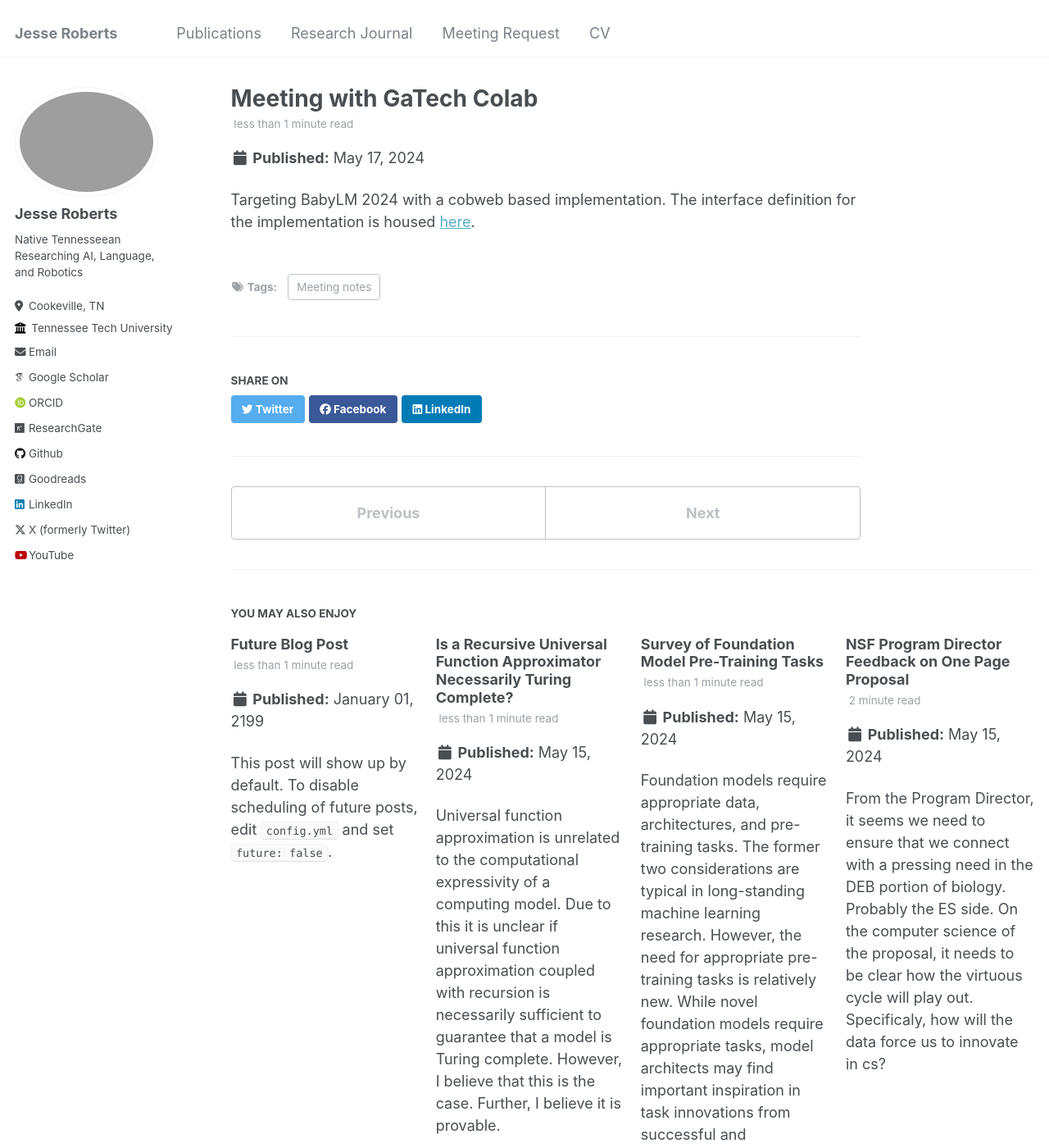
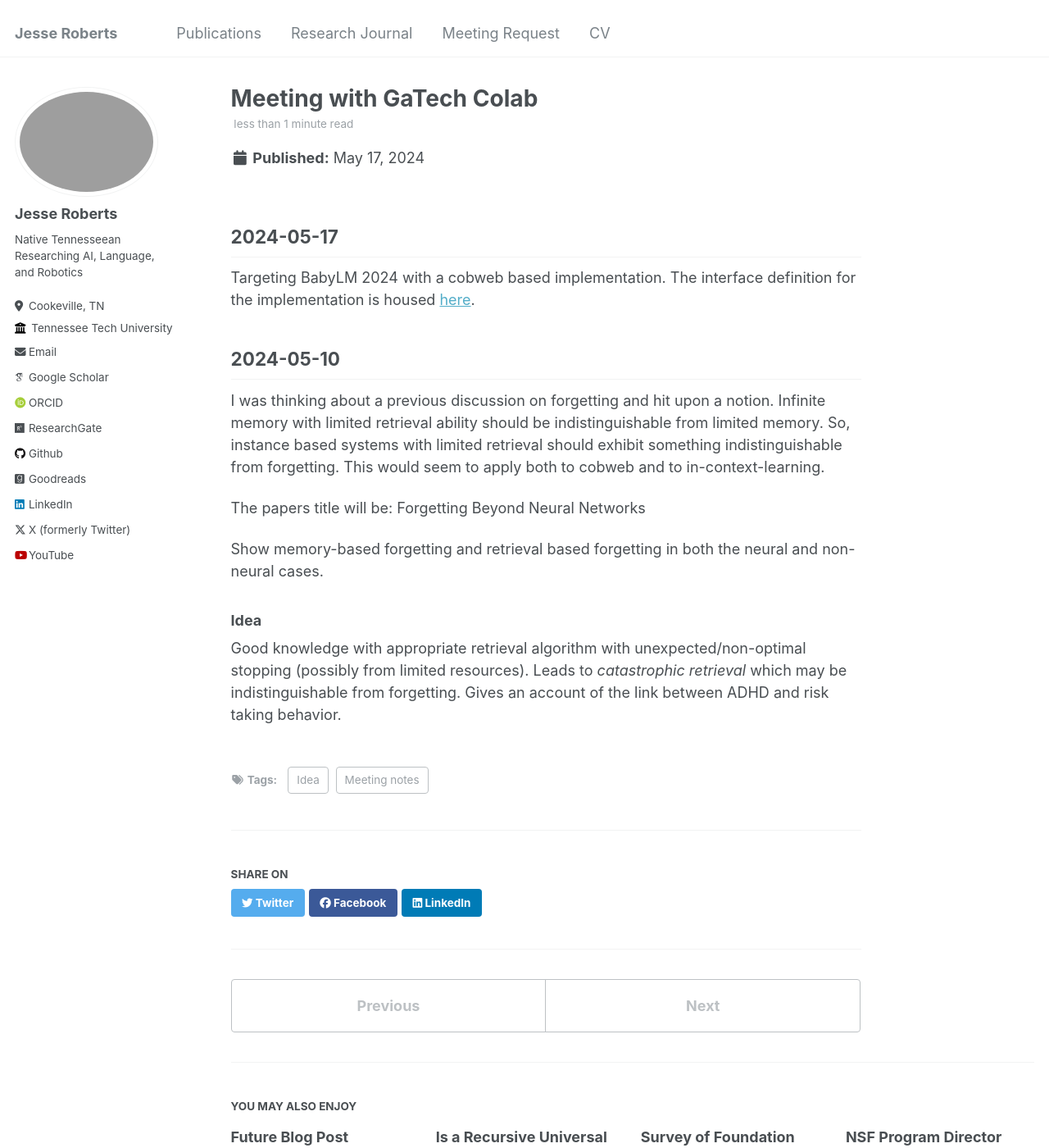
Before and after one commit to JesseTNRoberts/JesseTNRoberts.github.io, a Jekyll site: the page built from _posts/2024-05-17-MeetingNotesMacClellan.md, in a window 1280 px wide and 1400 px high. Shown: the whole window at 82% size. Built offline with Jekyll 4.4.1, drawn with Linux system fonts in a browser that asks for light colours; some web fonts are replaced.

Commit message:
Update 2024-05-17-MeetingNotesMacClellan.md

```diff
--- a/_posts/2024-05-17-MeetingNotesMacClellan.md
+++ b/_posts/2024-05-17-MeetingNotesMacClellan.md
@@ -4,6 +4,23 @@ date: 2024-05-17
 permalink: /posts/2024/05/17/MeetingNotes/
 tags:
   - Meeting notes
+  - Idea
 ---
 
+
+## 2024-05-17
+
 Targeting BabyLM 2024 with a cobweb based implementation. The interface definition for the implementation is housed [here](https://github.com/EleutherAI/lm-evaluation-harness/blob/big-refactor/docs/model_guide.md).
+
+## 2024-05-10
+
+I was thinking about a previous discussion on forgetting and hit upon a notion. Infinite memory with limited retrieval ability should be indistinguishable from limited memory. So, instance based systems with limited retrieval should exhibit something indistinguishable from forgetting. This would seem to apply both to cobweb and to in-context-learning.
+
+The papers title will be: Forgetting Beyond Neural Networks
+
+Show memory-based forgetting and retrieval based forgetting in both the neural and non-neural cases.
+
+
+### Idea
+
+Good knowledge with appropriate retrieval algorithm with unexpected/non-optimal stopping (possibly from limited resources). Leads to _catastrophic retrieval_ which may be indistinguishable from forgetting. Gives an account of the link between ADHD and risk taking behavior.
```
